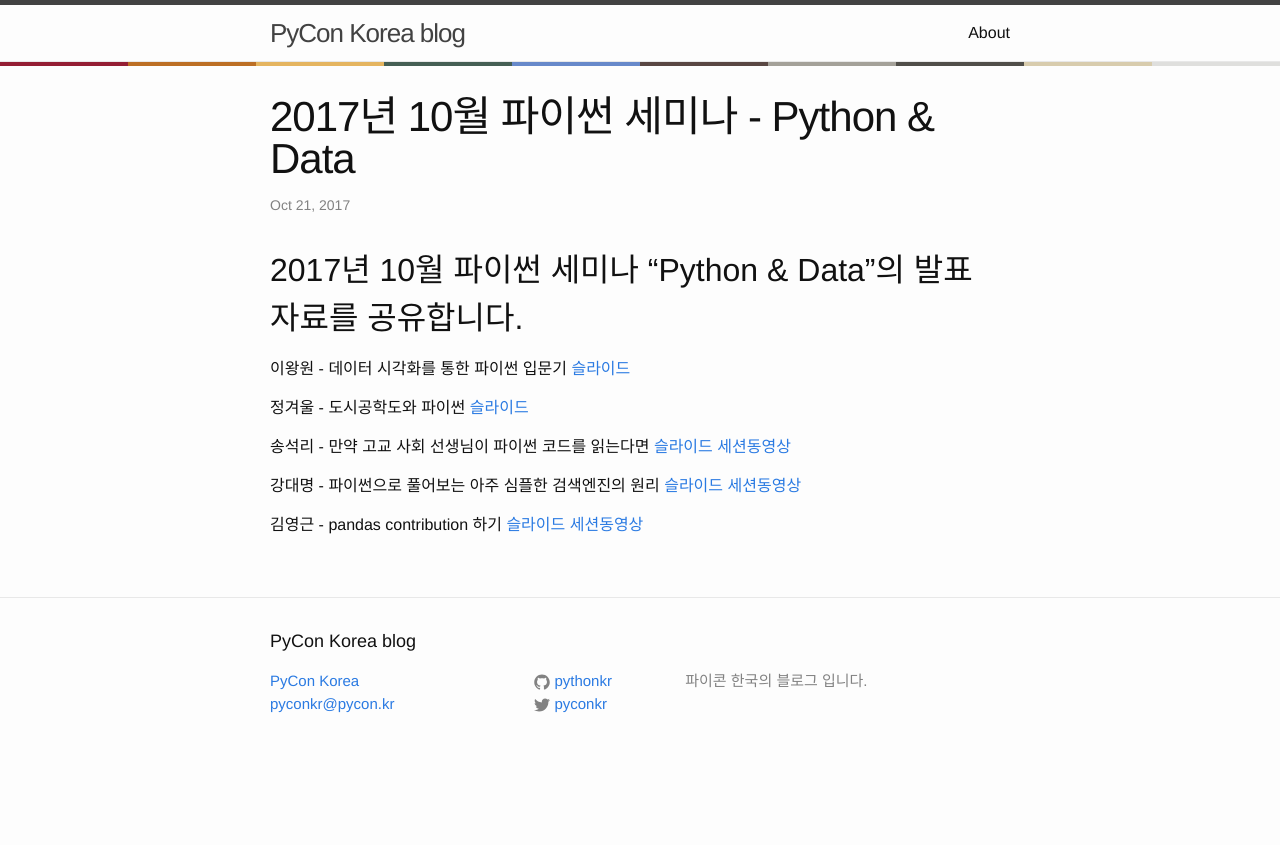
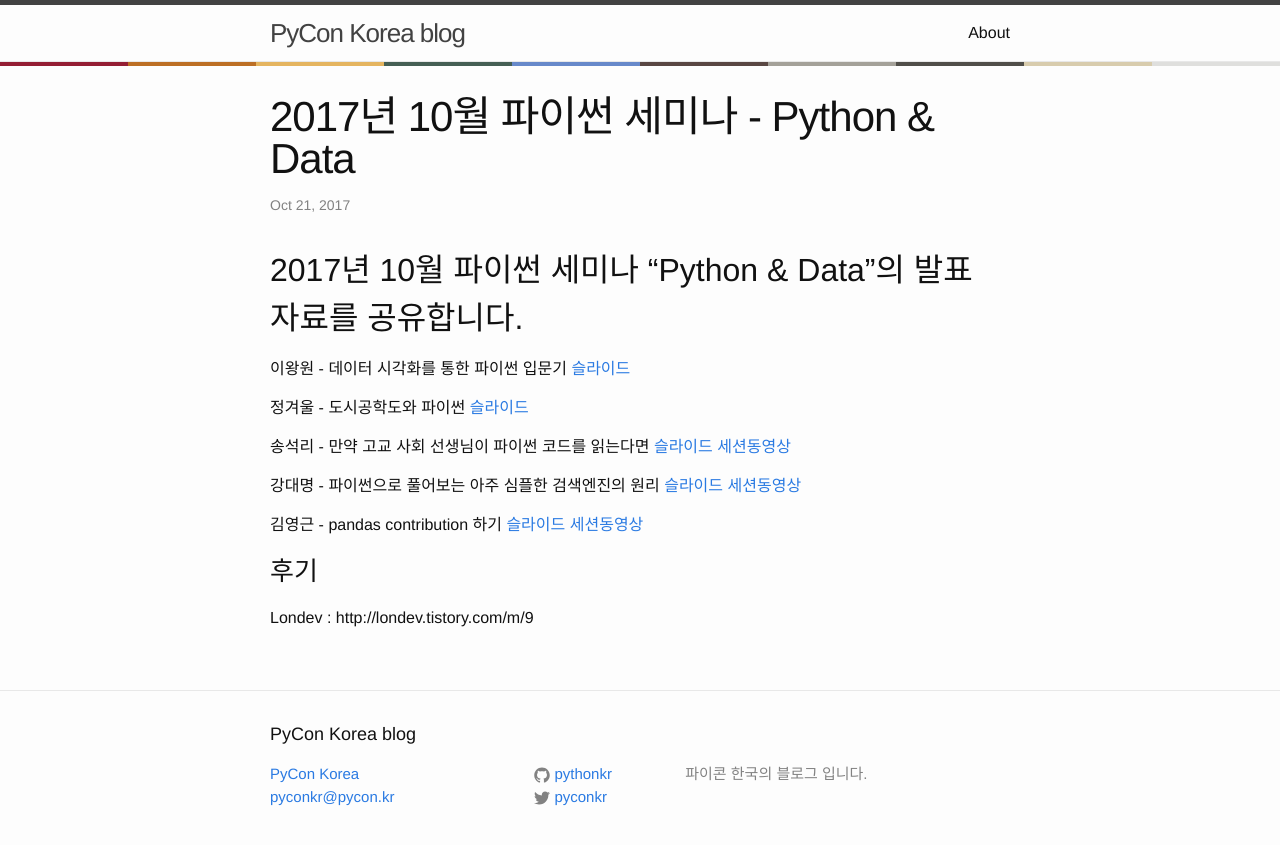
Before and after one commit to pythonkr/blog, a Jekyll site: the page built from _posts/2017-10-21-python-seminar.md, in a window 1280 px wide. Shown: the top 845 px of the page. Built offline with Jekyll 4.4.1, drawn with Linux system fonts in a browser that asks for light colours; comment, search, counter and statistics services are not loaded.

Commit message:
후기 링크 추가 (#10)

```diff
--- a/_posts/2017-10-21-python-seminar.md
+++ b/_posts/2017-10-21-python-seminar.md
@@ -20,3 +20,7 @@ layout: post
 김영근 - pandas contribution 하기
 [슬라이드](https://drive.google.com/file/d/0B04jSuA8eIqqajdLdk5OMnhpWXM/view?usp=sharing)
 [세션동영상](https://youtu.be/8n21UzCZMX8)
+
+
+### 후기
+Londev : http://londev.tistory.com/m/9
```
